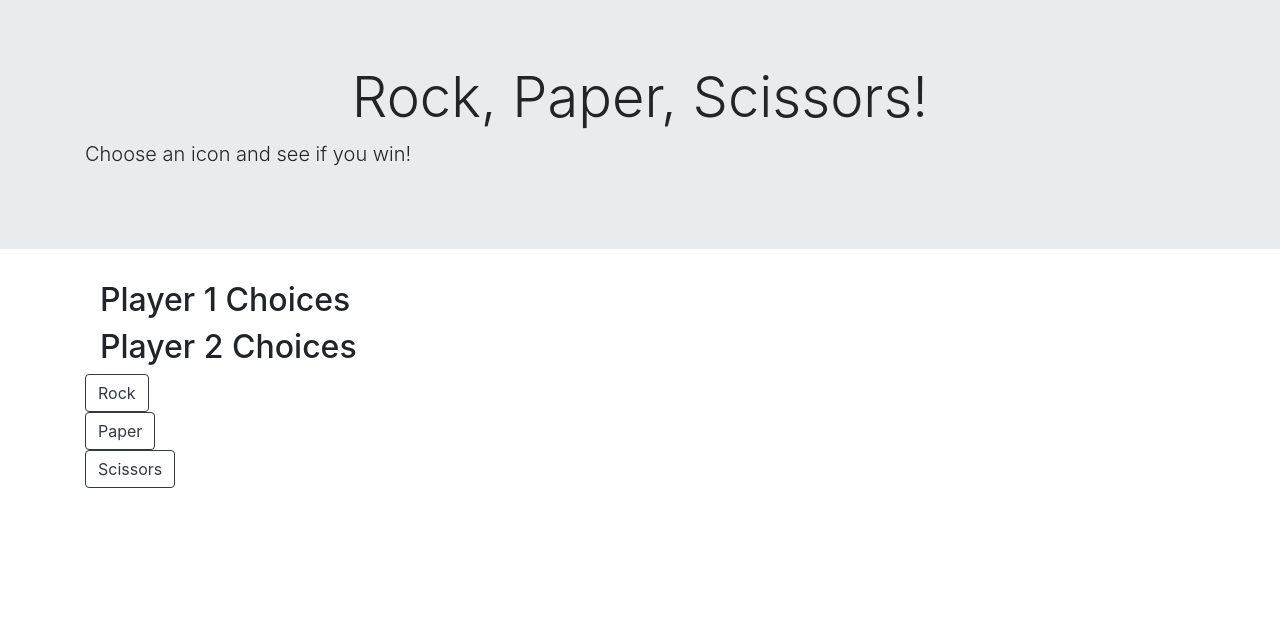
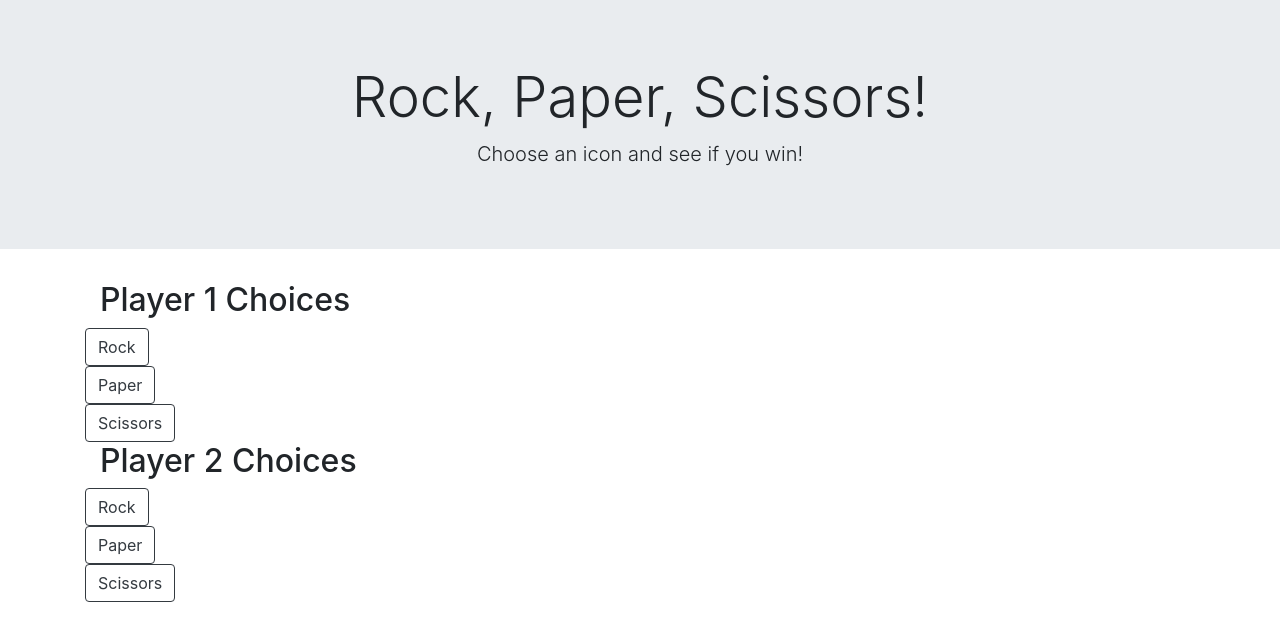
Before and after one commit to ks563/RPS-Multiplayer, a plain HTML site: page index.html in a window 1280 px wide. Drawn offline with nearby package versions, Linux system fonts and the light colour scheme.

Commit message:
html btn add

```diff
--- a/assets/javscript/rps.js
+++ b/assets/javscript/rps.js
@@ -8,6 +8,7 @@
   storageBucket: "rps-game-multi.appspot.com",
   messagingSenderId: "865628490452"
 };
+
 firebase.initializeApp(config);
 
 var database = firebase.database();
--- a/index.html
+++ b/index.html
@@ -8,9 +8,9 @@
     <meta name="viewport" content="width=device-width, initial-scale=1">
 
     <link rel="stylesheet" href="https://maxcdn.bootstrapcdn.com/bootstrap/4.0.0/css/bootstrap.min.css" integrity="sha384-Gn5384xqQ1aoWXA+058RXPxPg6fy4IWvTNh0E263XmFcJlSAwiGgFAW/dAiS6JXm"
-    crossorigin="anonymous">
+        crossorigin="anonymous">
     <link rel="stylesheet" type="text/css" media="screen" href="./assets/css/style.css" />
-
+    <script src="https://www.gstatic.com/firebasejs/5.8.0/firebase.js"></script>
 
     <script src="https://code.jquery.com/jquery-3.3.1.min.js" integrity="sha256-FgpCb/KJQlLNfOu91ta32o/NMZxltwRo8QtmkMRdAu8="
         crossorigin="anonymous"></script>
@@ -18,32 +18,48 @@
     <script src="https://cdnjs.cloudflare.com/ajax/libs/popper.js/1.12.9/umd/popper.min.js" integrity="sha384-ApNbgh9B+Y1QKtv3Rn7W3mgPxhU9K/ScQsAP7hUibX39j7fakFPskvXusvfa0b4Q"
         crossorigin="anonymous"></script>
 
-    <script> src = "https://www.gstatic.com/firebasejs/live/3.0/firebase.js"</script>
+
 </head>
 
 <body>
     <div class="jumbotron jumbotron-fluid">
         <div class="container">
             <h1 class="display-4 text-center">Rock, Paper, Scissors!</h1>
-            <p class="lead">Choose an icon and see if you win!</p>
+            <p class="lead text-center">Choose an icon and see if you win!</p>
         </div>
     </div>
 
     <div class="container">
         <div clas="row">
-            <div class="col-6">
+            <div class="col">
                 <h2>Player 1 Choices</h2>
             </div>
-            <div class="col-6">
+        </div>
+
+        <div class="btn-grp1">
+            <button type="button" class="btn btn-outline-dark" data-target="rock">Rock</button>
+            <br>
+            <button type="button" class="btn btn-outline-dark" data-target="paper">Paper</button>
+            <br>
+            <button type="button" class="btn btn-outline-dark" data-target="scissors">Scissors</button>
+        </div>
+
+
+        <div clas="row">
+            <div class="col">
                 <h2>Player 2 Choices</h2>
             </div>
         </div>
 
-        <button type="button" class="btn btn-outline-dark">Rock</button>
-        <br>
-        <button type="button" class="btn btn-outline-dark">Paper</button>
-        <br>
-        <button type="button" class="btn btn-outline-dark">Scissors</button>
+        <div class="btn-grp2">
+            <button type="button" class="btn btn-outline-dark" data-target="rock">Rock</button>
+            <br>
+            <button type="button" class="btn btn-outline-dark" data-target="paper">Paper</button>
+            <br>
+            <button type="button" class="btn btn-outline-dark" data-target="scissors">Scissors</button>
+        </div>
+
+
     </div>
 
 
```
Lines whose indentation alone changed are shown as unchanged.
